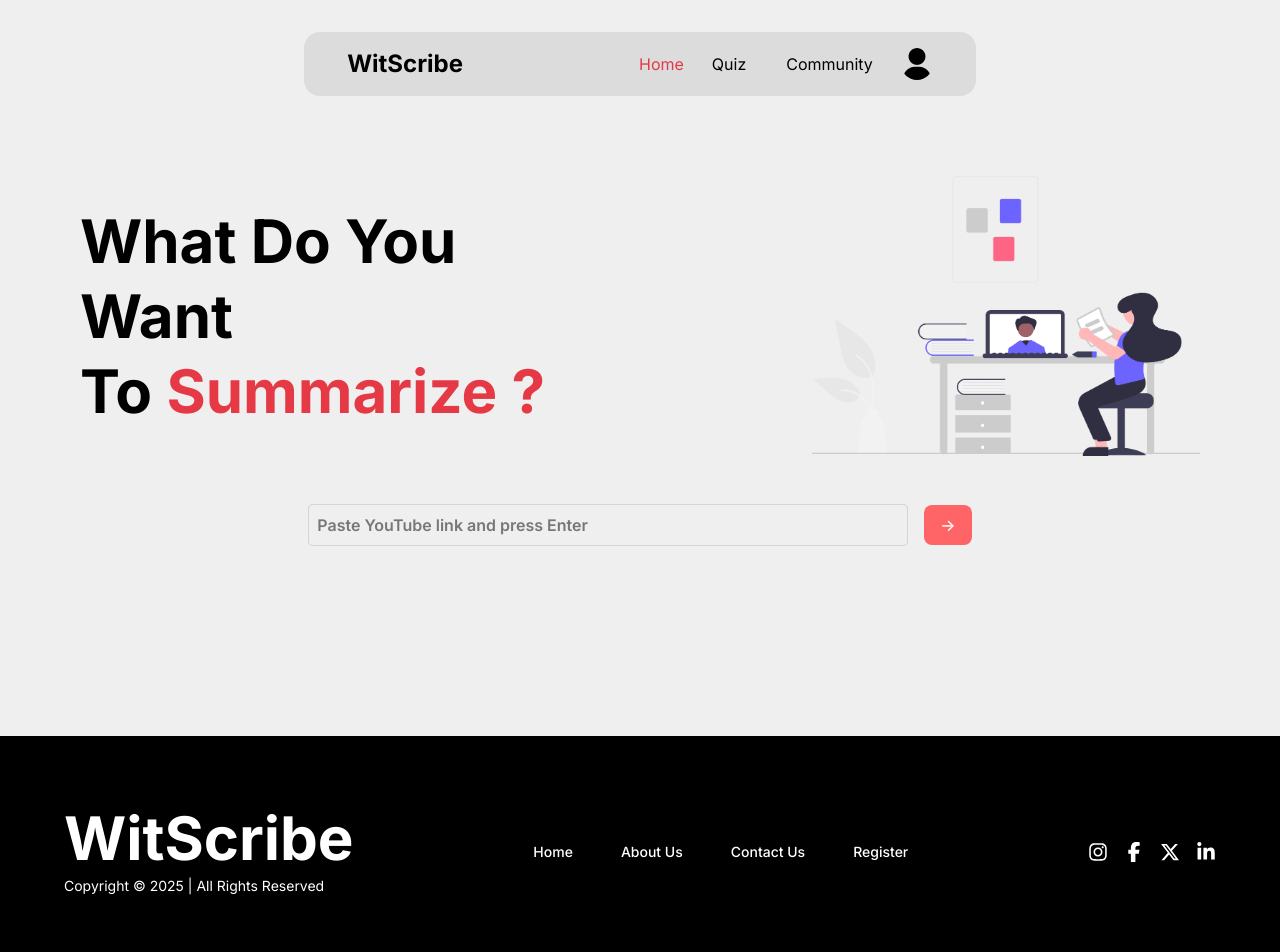
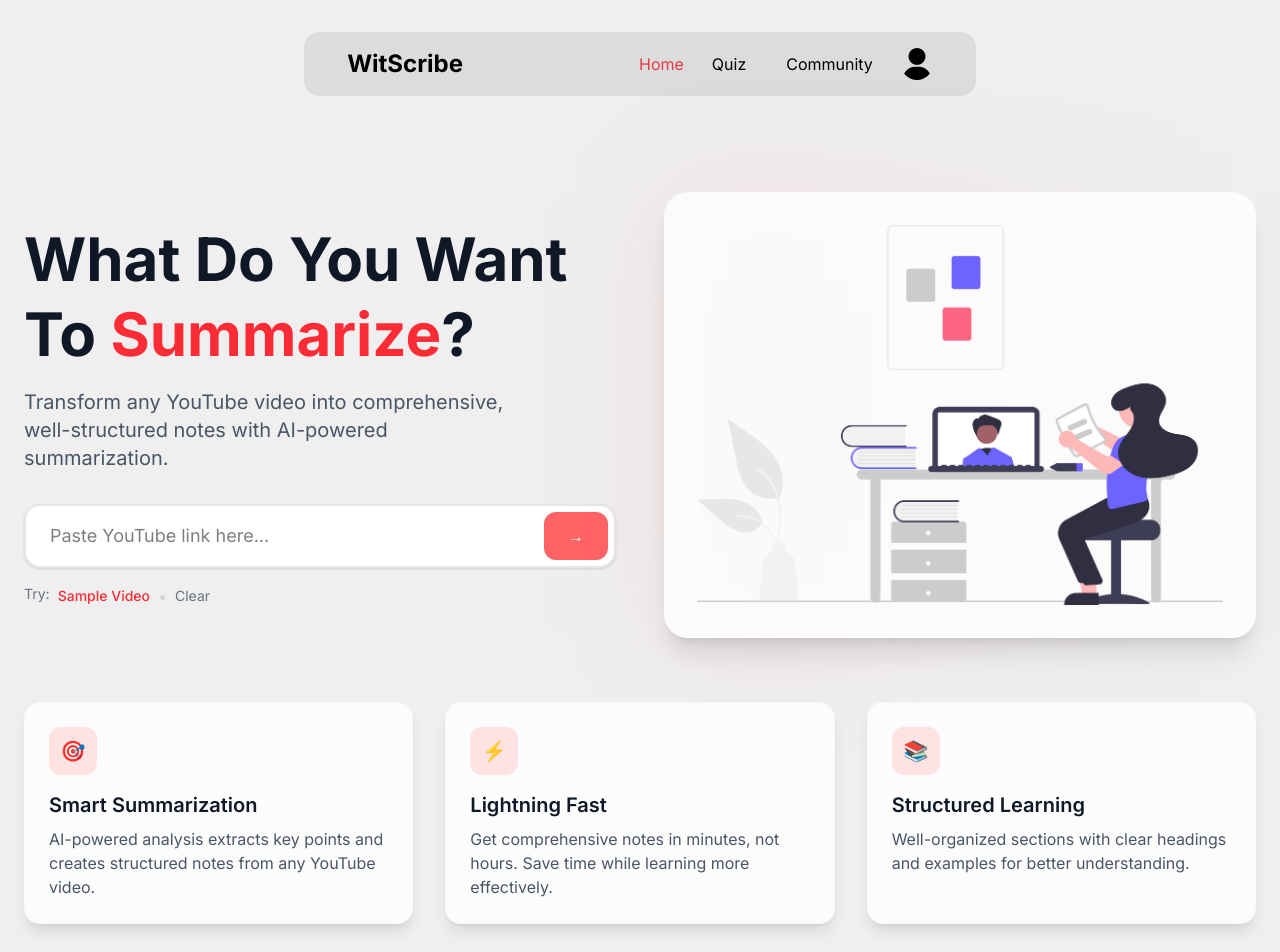
Before and after one commit to AnugrahAsh/WitScribe2.0, a React (Vite) app: page /home in a window 1280 px wide. Shown: the top 952 px of the page. Built offline with nearby package versions, Linux system fonts and the light colour scheme; no server answers; the database is empty; sample sign-in values are in the browser's storage.

Commit message:
Update Home.jsx

```diff
--- a/src/Pages/Home.jsx
+++ b/src/Pages/Home.jsx
@@ -1,167 +1,267 @@
-import React, { useState } from 'react';
-import { useNavigate } from 'react-router-dom';
-import Navbar from '../Components/Navbar'; // Adjust import path as needed
-import HomeImage from '../assets/homeImage.webp'
+"use client"
 
+import { useState } from "react"
+import { useNavigate } from "react-router-dom"
+import Navbar from "../Components/Navbar"
+import HomeImage from "../assets/homeImage.webp"
 
 const Home = () => {
-  const [videoUrl, setVideoUrl] = useState('');
-  const [loading, setLoading] = useState(false);
-  const [error, setError] = useState('');
-  const navigate = useNavigate();
+  const [videoUrl, setVideoUrl] = useState("")
+  const [loading, setLoading] = useState(false)
+  const [error, setError] = useState("")
+  const navigate = useNavigate()
 
-  const API_KEY = 'eyJ0eXAiOiJKV1QiLCJhbGciOiJIUzI1NiIsImtpZCI6IjEifQ.eyJpc3MiOiJuYWRsZXMiLCJpYXQiOiIxNzQ1Mjg4MzYyIiwicHVycG9zZSI6ImFwaV9hdXRoZW50aWNhdGlvbiIsInN1YiI6Ijc4OTc3Y2U3MjZmMzRiZDFhZTcwOTJlMTcyOGY1ODIxIn0.-ikSG1v9D6csDJaNWLpz7ct4dRdyHQTxN1CffJKegTQ';
-  const GEMINI_API_KEY = 'AIzaSyA6j1QQ77ETh5v7ImpSCWT6ZCWVDlGnOSg';
+  const API_KEY =
+    "eyJ0eXAiOiJKV1QiLCJhbGciOiJIUzI1NiIsImtpZCI6IjEifQ.eyJpc3MiOiJuYWRsZXMiLCJpYXQiOiIxNzQ1Mjg4MzYyIiwicHVycG9zZSI6ImFwaV9hdXRoZW50aWNhdGlvbiIsInN1YiI6Ijc4OTc3Y2U3MjZmMzRiZDFhZTcwOTJlMTcyOGY1ODIxIn0.-ikSG1v9D6csDJaNWLpz7ct4dRdyHQTxN1CffJKegTQ"
+  const GEMINI_API_KEY = "AIzaSyA6j1QQ77ETh5v7ImpSCWT6ZCWVDlGnOSg"
 
   const getYouTubeVideoId = (url) => {
     const regexes = [
       /(?:youtube\.com\/watch\?v=|youtu\.be\/|youtube\.com\/embed\/|youtube\.com\/v\/|youtube\.com\/user\/\S+\/\S+\/\S+|youtube\.com\/user\/\S+\/\S+|youtube\.com\/\S+\/\S+\/\S+|youtube\.com\/\S+\/\S+|youtube\.com\/\S+)([^"&?/\s]{11})/,
-      /(?:youtube\.com.*(?:v=|\/v\/|\/embed\/)|youtu\.be\/)([^"&?/\s]{11})/
-    ];
+      /(?:youtube\.com.*(?:v=|\/v\/|\/embed\/)|youtu\.be\/)([^"&?/\s]{11})/,
+    ]
     for (const regex of regexes) {
-      const match = url.match(regex);
-      if (match && match[1]) return match[1];
+      const match = url.match(regex)
+      if (match && match[1]) return match[1]
     }
-    return null;
-  };
+    return null
+  }
 
   const getTranscript = async () => {
     if (!videoUrl) {
-      setError('Please enter a YouTube URL');
-      return;
+      setError("Please enter a YouTube URL")
+      return
     }
-    setLoading(true);
-    setError('');
+    setLoading(true)
+    setError("")
     try {
-      const videoId = getYouTubeVideoId(videoUrl);
+      const videoId = getYouTubeVideoId(videoUrl)
       if (!videoId) {
-        setError('Invalid YouTube URL. Please enter a valid YouTube video link.');
-        setLoading(false);
-        return;
+        setError("Invalid YouTube URL. Please enter a valid YouTube video link.")
+        setLoading(false)
+        return
       }
       const response = await fetch(`https://api.supadata.ai/v1/youtube/transcript?videoId=${videoId}&text=true`, {
-        method: 'GET',
+        method: "GET",
         headers: {
-          'x-api-key': API_KEY,
-          'Content-Type': 'application/json'
+          "x-api-key": API_KEY,
+          "Content-Type": "application/json",
+        },
+      })
+      const data = await response.json()
+      if (!response.ok || !data?.content) {
+        throw new Error(data?.message || "No transcript found for this video")
       }
-      });
-      const data = await response.json();
-      if (!response.ok || !data?.content) {
-        throw new Error(data?.message || 'No transcript found for this video');
-      }
-      const notesResponse = await processWithGemini(data.content, videoId);
-      navigate('/notes', {
+      const notesResponse = await processWithGemini(data.content, videoId)
+      navigate("/notes", {
         state: {
           transcript: data.content,
           notes: notesResponse,
           videoId: videoId,
           videoUrl: videoUrl,
-          lang: data.lang || 'en',
-          availableLangs: data.availableLangs || ['en']
+          lang: data.lang || "en",
+          availableLangs: data.availableLangs || ["en"],
+        },
+      })
+    } catch (err) {
+      setError(err.message || "Something went wrong while processing the video")
+    } finally {
+      setLoading(false)
     }
-      });
-    } catch (err) {
-      setError(err.message || 'Something went wrong while processing the video');
-    } finally {
-      setLoading(false);
   }
-  };
 
   const processWithGemini = async (transcript) => {
-    const truncatedTranscript = transcript.length > 30000
+    const truncatedTranscript =
+      transcript.length > 30000
         ? transcript.substring(0, 30000) + "... (transcript truncated due to length)"
-      : transcript;
+        : transcript
 
-    const apiEndpoint = `https://generativelanguage.googleapis.com/v1beta/models/gemini-2.0-flash:generateContent?key=${GEMINI_API_KEY}`;
+    const apiEndpoint = `https://generativelanguage.googleapis.com/v1beta/models/gemini-2.0-flash:generateContent?key=${GEMINI_API_KEY}`
     const payload = {
-      contents: [{
-        parts: [{
+      contents: [
+        {
+          parts: [
+            {
               text: `Create comprehensive, well-structured notes from the following YouTube video transcript.
           Break it down into sections with clear headings, don't use any puctuation marks , also remove all the special symbols used, don't use asterisk (*) symbol in the lines and summarize main ideas, make sure it relates to the topic of the video and should also include examples that simplifies learning.
           Format the response in markdown.
           TRANSCRIPT:
-          ${truncatedTranscript}`
-        }]
-      }],
+          ${truncatedTranscript}`,
+            },
+          ],
+        },
+      ],
       generationConfig: {
         temperature: 0.2,
         topK: 40,
         topP: 0.95,
         maxOutputTokens: 8192,
+      },
     }
-    };
 
     const response = await fetch(apiEndpoint, {
-      method: 'POST',
+      method: "POST",
       headers: {
-        'Content-Type': 'application/json'
+        "Content-Type": "application/json",
       },
-      body: JSON.stringify(payload)
-    });
+      body: JSON.stringify(payload),
+    })
 
-    const data = await response.json();
+    const data = await response.json()
     if (!response.ok || data.error) {
-      throw new Error('Failed to generate notes with AI');
+      throw new Error("Failed to generate notes with AI")
     }
 
-    return data.candidates?.[0]?.content?.parts?.[0]?.text || 'No content returned.';
-  };
+    return data.candidates?.[0]?.content?.parts?.[0]?.text || "No content returned."
+  }
 
   const handleKeyDown = (e) => {
-    if (e.key === 'Enter') {
-      getTranscript();
+    if (e.key === "Enter") {
+      getTranscript()
     }
-  };
+  }
 
   return (
     <>
       <Navbar />
-    <div className="mt-20 px-6 md:px-10 lg:px-20 font-semibold min-h-[70vh]">
-      <div className="flex flex-col md:flex-row gap-10 lg:gap-60 items-center">
-        <h1 className="text-4xl md:text-5xl lg:text-6xl font-bold leading-tight text-center md:text-left">
-          What Do You Want <br />To <span id='redLink'>Summarize ?</span>
+      <div className="min-h-screen bg-transparent">
+        <div className="pt-24 pb-16 px-6">
+          <div className="max-w-7xl mx-auto">
+            {/* Hero Section */}
+            <div className="grid lg:grid-cols-2 gap-12 items-center mb-16">
+              <div className="space-y-8">
+                <div className="space-y-4">
+                  <h1 className="text-5xl lg:text-6xl font-bold leading-tight text-gray-900">
+                    What Do You Want
+                    <br />
+                    To <span className="text-red-500">Summarize</span>?
                   </h1>
-        <img src={HomeImage} alt="" className='h-70' />
+                  <p className="text-xl text-gray-600 font-normal max-w-lg">
+                    Transform any YouTube video into comprehensive, well-structured notes with AI-powered summarization.
+                  </p>
                 </div>
 
-      <div className="flex flex-col sm:flex-row gap-4 items-center justify-center mt-12">
+                {/* Input Section */}
+                <div className="space-y-4">
+                  <div className="relative">
                     <input
                       type="text"
                       value={videoUrl}
                       onChange={(e) => setVideoUrl(e.target.value)}
                       onKeyDown={handleKeyDown}
-          placeholder="Paste YouTube link and press Enter"
-          className="p-2 border border-gray-300 rounded w-full sm:w-[400px] md:w-[500px] lg:w-[600px]"
+                      placeholder="Paste YouTube link here..."
+                      className="w-full px-6 py-4 text-lg border-2 border-gray-200 rounded-2xl focus:outline-none focus:border-red-500 focus:ring-4 focus:ring-red-500/10 transition-all duration-300 bg-white shadow-sm"
                       disabled={loading}
                     />
                     <button
                       onClick={getTranscript}
                       disabled={loading || !videoUrl}
-          className="bg-red-500 hover:bg-black text-white font-medium py-2 px-4 rounded-lg disabled:bg-red-400 transition w-full sm:w-auto"
+                      className="absolute right-2 top-2 bottom-2 px-6 bg-red-500 hover:bg-black text-white font-medium rounded-xl disabled:bg-red-400 transition-all duration-300 hover:shadow-lg disabled:cursor-not-allowed"
                     >
-          {loading ? 'Processing...' : '->'}
+                      {loading ? (
+                        <div className="flex items-center gap-2">
+                          <div className="w-4 h-4 border-2 border-white/30 border-t-white rounded-full animate-spin"></div>
+                          <span>Processing</span>
+                        </div>
+                      ) : (
+                        "→"
+                      )}
                     </button>
                   </div>
 
+                  {/* Quick Actions */}
+                  <div className="flex flex-wrap gap-2">
+                    <span className="text-sm text-gray-500">Try:</span>
+                    <button
+                      onClick={() => setVideoUrl("https://www.youtube.com/watch?v=dQw4w9WgXcQ")}
+                      className="text-sm text-red-500 hover:text-red-600 font-medium transition-colors"
+                    >
+                      Sample Video
+                    </button>
+                    <span className="text-gray-300">•</span>
+                    <button
+                      onClick={() => setVideoUrl("")}
+                      className="text-sm text-gray-500 hover:text-gray-600 transition-colors"
+                    >
+                      Clear
+                    </button>
+                  </div>
+                </div>
+
+                {/* Error Message */}
                 {error && (
-        <div className="mt-4 p-3 bg-red-100 border border-red-400 text-red-700 rounded text-center max-w-xl mx-auto">
-          <p>{error}</p>
+                  <div className="bg-red-50 border border-red-200 text-red-700 px-4 py-3 rounded-xl">
+                    <div className="flex items-center gap-2">
+                      <div className="w-5 h-5 text-red-500">⚠</div>
+                      <p className="font-medium">{error}</p>
+                    </div>
                   </div>
                 )}
 
+                {/* Loading State */}
                 {loading && (
-        <div className="mt-6 text-center">
-          <p className="text-gray-600">This may take a minute or two...</p>
-          <div className="mt-2 flex justify-center">
-            <div className="animate-spin rounded-full h-8 w-8 border-t-2 border-b-2 border-blue-500"></div>
+                  <div className="bg-blue-50 border border-blue-200 text-blue-700 px-4 py-3 rounded-xl">
+                    <div className="flex items-center gap-3">
+                      <div className="w-5 h-5 border-2 border-blue-500/30 border-t-blue-500 rounded-full animate-spin"></div>
+                      <div>
+                        <p className="font-medium">Processing your video...</p>
+                        <p className="text-sm text-blue-600">This may take a minute or two</p>
+                      </div>
                     </div>
                   </div>
                 )}
               </div>
+
+              {/* Image Section */}
+              <div className="relative">
+                <div className="absolute inset-0 bg-gradient-to-r from-red-500/10 to-transparent rounded-3xl blur-3xl"></div>
+                <div className="relative bg-white/80 backdrop-blur-sm rounded-3xl p-8 shadow-xl border border-white/20">
+                  <img
+                    src={HomeImage || "/placeholder.svg?height=400&width=500"}
+                    alt="Summarization illustration"
+                    className="w-full h-auto object-contain max-h-96"
+                  />
+                </div>
+              </div>
+            </div>
+
+            {/* Features Section */}
+            <div className="grid md:grid-cols-3 gap-8">
+              <div className="bg-white/80 backdrop-blur-sm rounded-2xl p-6 shadow-lg border border-gray-100/50 hover:shadow-xl transition-all duration-300">
+                <div className="w-12 h-12 bg-red-100 rounded-xl flex items-center justify-center mb-4">
+                  <div className="text-red-500 text-xl">🎯</div>
+                </div>
+                <h3 className="text-xl font-semibold text-gray-900 mb-2">Smart Summarization</h3>
+                <p className="text-gray-600">
+                  AI-powered analysis extracts key points and creates structured notes from any YouTube video.
+                </p>
+              </div>
+
+              <div className="bg-white/80 backdrop-blur-sm rounded-2xl p-6 shadow-lg border border-gray-100/50 hover:shadow-xl transition-all duration-300">
+                <div className="w-12 h-12 bg-red-100 rounded-xl flex items-center justify-center mb-4">
+                  <div className="text-red-500 text-xl">⚡</div>
+                </div>
+                <h3 className="text-xl font-semibold text-gray-900 mb-2">Lightning Fast</h3>
+                <p className="text-gray-600">
+                  Get comprehensive notes in minutes, not hours. Save time while learning more effectively.
+                </p>
+              </div>
+
+              <div className="bg-white/80 backdrop-blur-sm rounded-2xl p-6 shadow-lg border border-gray-100/50 hover:shadow-xl transition-all duration-300">
+                <div className="w-12 h-12 bg-red-100 rounded-xl flex items-center justify-center mb-4">
+                  <div className="text-red-500 text-xl">📚</div>
+                </div>
+                <h3 className="text-xl font-semibold text-gray-900 mb-2">Structured Learning</h3>
+                <p className="text-gray-600">
+                  Well-organized sections with clear headings and examples for better understanding.
+                </p>
+              </div>
+            </div>
+          </div>
+        </div>
+      </div>
     </>
+  )
+}
 
-  );
-};
-
-export default Home;
+export default Home
```
Lines whose indentation alone changed are shown as unchanged.
